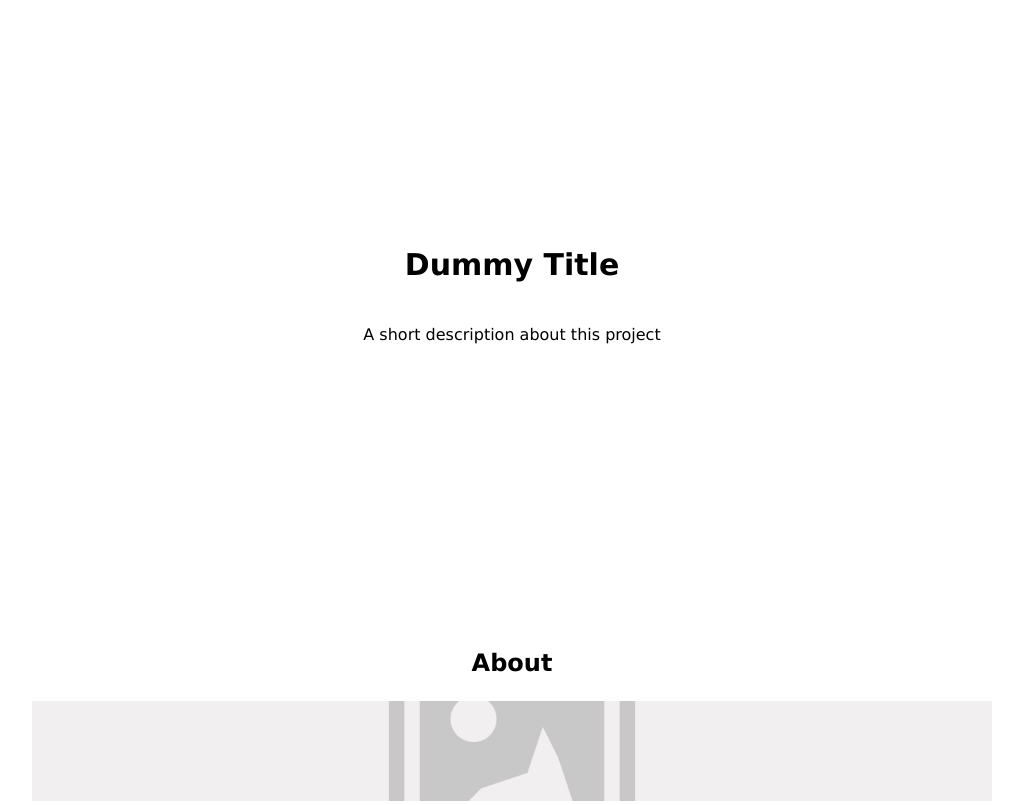
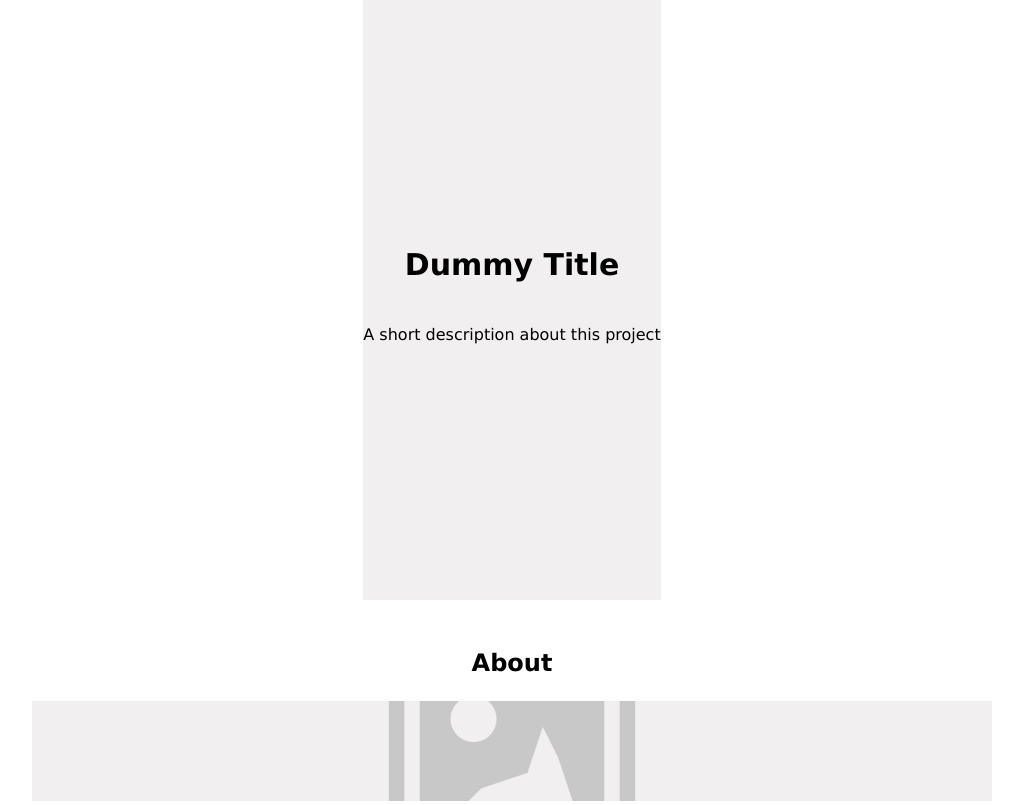
Before and after one commit to telmosilva9517/telmosilva9517.github.io, a PHP site: page / in a window 1280 px wide. Shown: the part 75-880 px from the top of the page, without its empty margins (128-1151 px from the left). Run offline with PHP 8.4, Linux system fonts and the light colour scheme.

Commit message:
MAKE IT WORK

```diff
--- a/css/index.css
+++ b/css/index.css
@@ -74,7 +74,7 @@ main section:not(:first-child){
 }
 /* ** */
 #title{
-    background-image: url("midia/placeholder_image.png") fixewd center;
+    background-image: url("midia/placeholder_image.png");
     height: 600px;
     position: relative;
     padding-bottom: 20px;
```
